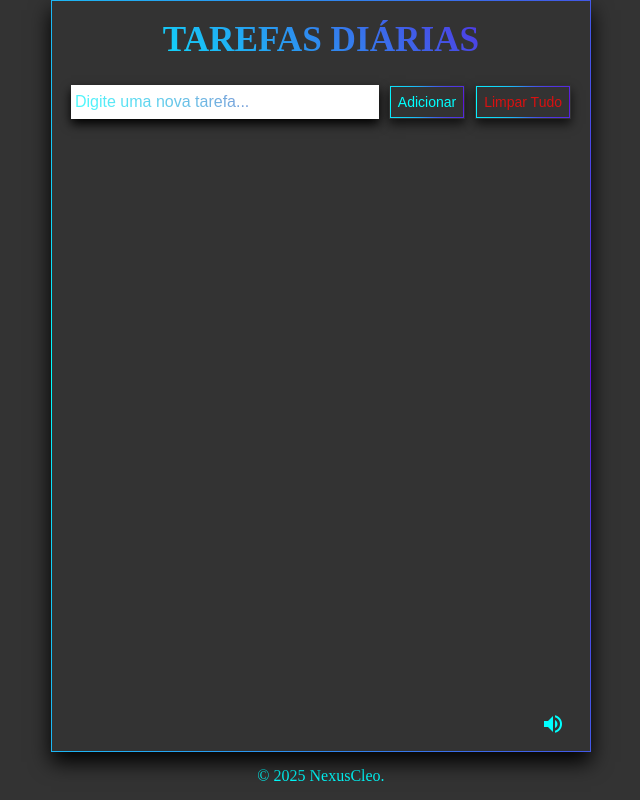
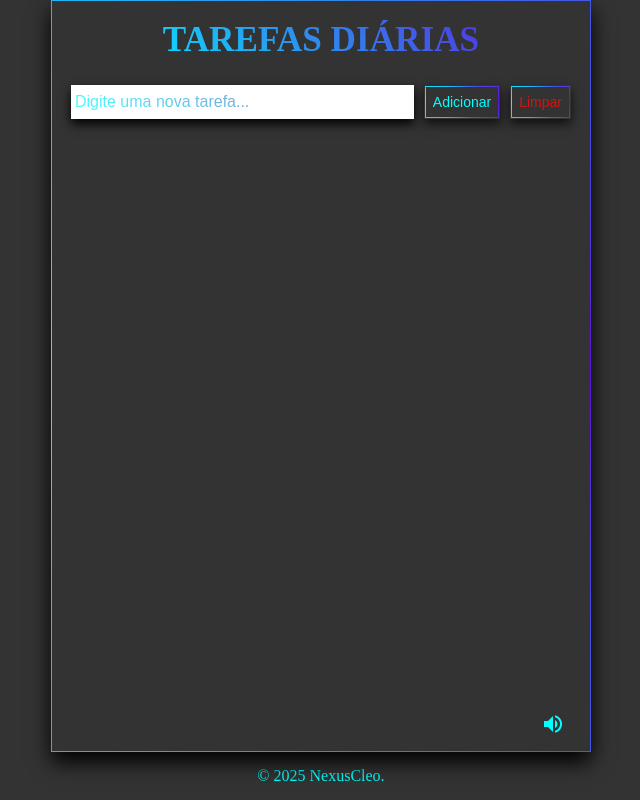
Before and after one commit to nexuscleo-commits/ToDoList, a plain HTML site: page index.html in a window 1280 px wide. Shown: the whole page, without its empty margins (319-959 px from the left). Drawn offline with Linux system fonts and the light colour scheme.

Commit message:
Modified: descrição do botão limpar.

```diff
--- a/index.html
+++ b/index.html
@@ -15,7 +15,7 @@
             <div class="input-container">
                 <input type="text" id="task-input" placeholder="Digite uma nova tarefa...">
                 <button id="add-button" class="action-button animated-border">Adicionar</button>
-                <button id="clear-button" class="action-button animated-border">Limpar Tudo</button>
+                <button id="clear-button" class="action-button animated-border">Limpar</button>
             </div>
             <div id="task-list" class="list">
             </div>
```
